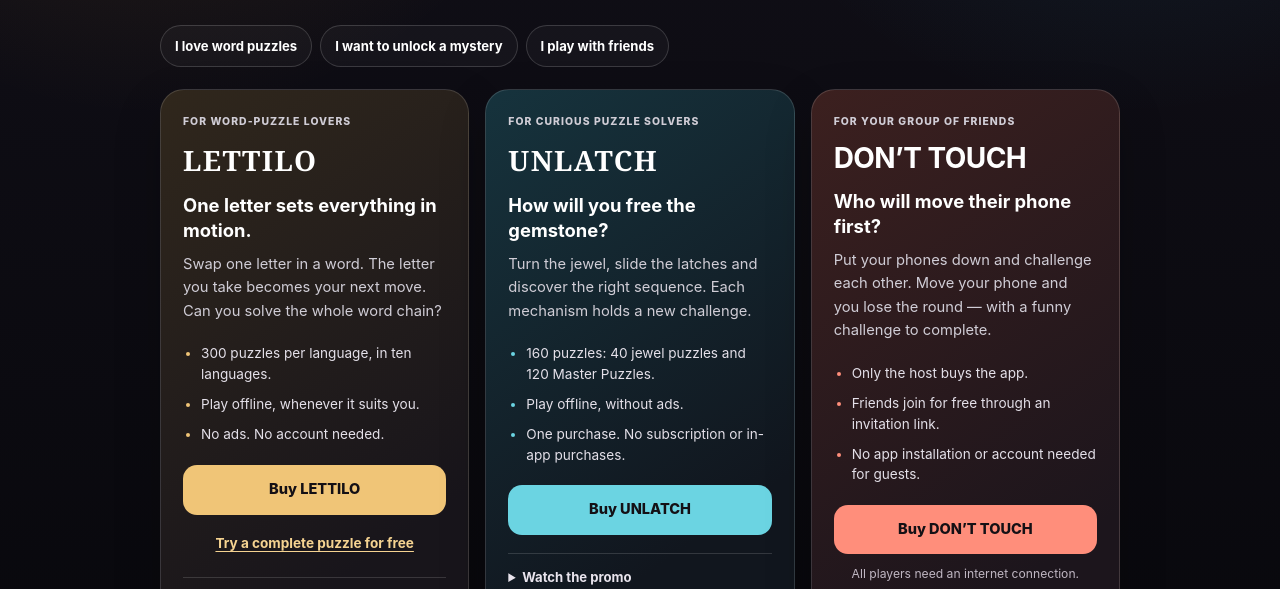
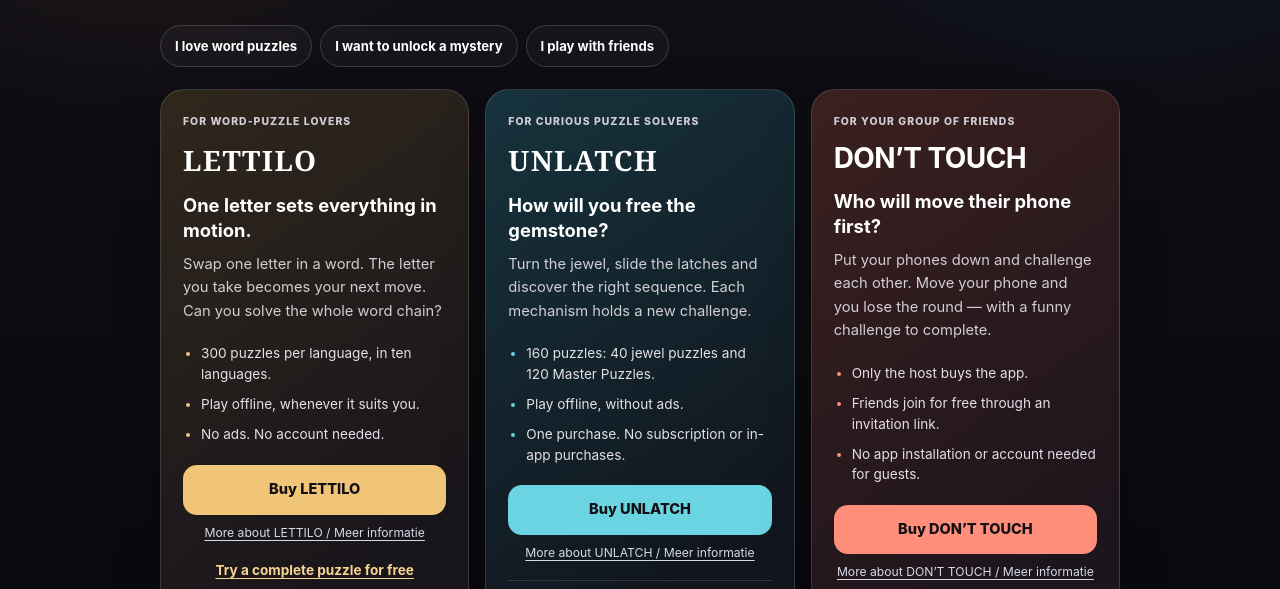
Before and after one commit to bizzyjo-design/silentdisconet, a plain HTML site: page apps/index.html in a window 1280 px wide. Shown: the part 333-922 px from the top of the page. Drawn offline with Linux system fonts and the light colour scheme.

Commit message:
Link crawlable app details from public sales hub

```diff
--- a/apps/index.html
+++ b/apps/index.html
@@ -62,7 +62,8 @@
     @media (min-width: 900px) { .grid { grid-template-columns: repeat(3,minmax(0,1fr)); } }
     @media (max-width: 360px) { body { padding-inline: 12px; } .card { padding-inline: 18px; } .brand { font-size: .8rem; } }
     @media (prefers-reduced-motion: reduce) { * { scroll-behavior: auto !important; } }
-  </style>
+  .extra-info{margin:8px 0 0!important;font-size:.76rem!important;text-align:center}.extra-info a{color:#d5dae9}
+</style>
 </head>
 <body>
   <main class="wrap">
@@ -97,7 +98,7 @@
           <li data-copy="lettiloBenefit2">Speel offline, op jouw moment.</li>
           <li data-copy="lettiloBenefit3">Geen advertenties. Geen account nodig.</li>
         </ul>
-        <a class="btn" href="../buy/lettilo/" data-copy="lettiloBuy">Koop LETTILO</a>
+        <a class="btn" href="../buy/lettilo/" data-copy="lettiloBuy">Koop LETTILO</a><p class="extra-info"><a href="../discover/lettilo/">More about LETTILO / Meer informatie</a></p>
         <a class="secondary" href="../lettilo/" data-copy="lettiloTry">Speel eerst een gratis proefpuzzel</a>
         <details>
           <summary data-copy="lettiloWatch">Bekijk de promofilm · 10 sec</summary>
@@ -118,7 +119,7 @@
           <li data-copy="unlatchBenefit2">Offline spelen, zonder advertenties.</li>
           <li data-copy="unlatchBenefit3">Eén aankoop. Geen abonnement of in-app aankopen.</li>
         </ul>
-        <a class="btn" href="../buy/unlatch/" data-copy="unlatchBuy">Koop UNLATCH</a>
+        <a class="btn" href="../buy/unlatch/" data-copy="unlatchBuy">Koop UNLATCH</a><p class="extra-info"><a href="../discover/unlatch/">More about UNLATCH / Meer informatie</a></p>
         <details>
           <summary data-copy="unlatchWatch">Bekijk de promofilm</summary>
           <figure class="film">
@@ -138,7 +139,7 @@
           <li data-copy="donttouchBenefit2">Vrienden spelen gratis mee via een uitnodigingslink.</li>
           <li data-copy="donttouchBenefit3">Gasten hebben geen appinstallatie of account nodig.</li>
         </ul>
-        <a class="btn" href="../buy/donttouch/" data-copy="donttouchBuy">Koop DON’T TOUCH</a>
+        <a class="btn" href="../buy/donttouch/" data-copy="donttouchBuy">Koop DON’T TOUCH</a><p class="extra-info"><a href="../discover/donttouch/">More about DON’T TOUCH / Meer informatie</a></p>
         <p class="requirement" data-copy="donttouchInternet">Internetverbinding nodig voor alle spelers.</p>
         <details>
           <summary data-copy="donttouchWatch">Bekijk de promofilm · 22 sec</summary>
```
